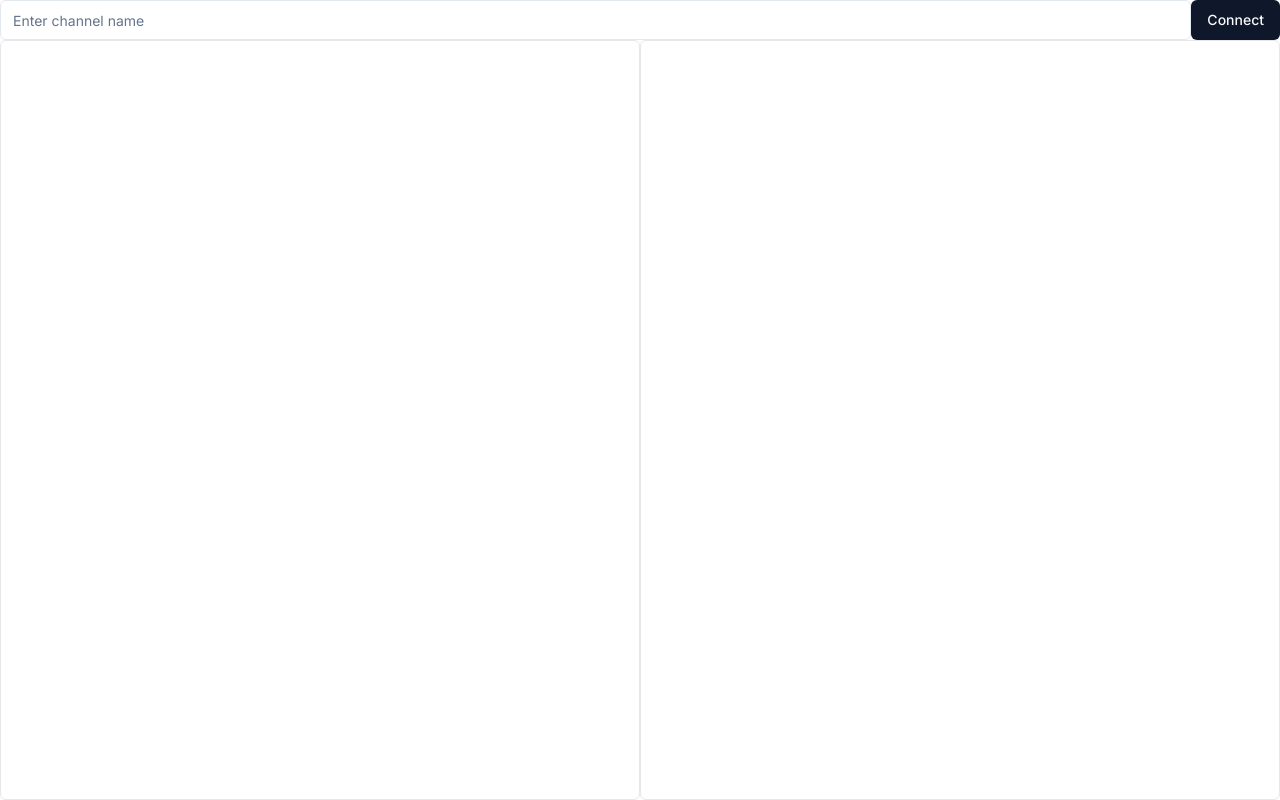
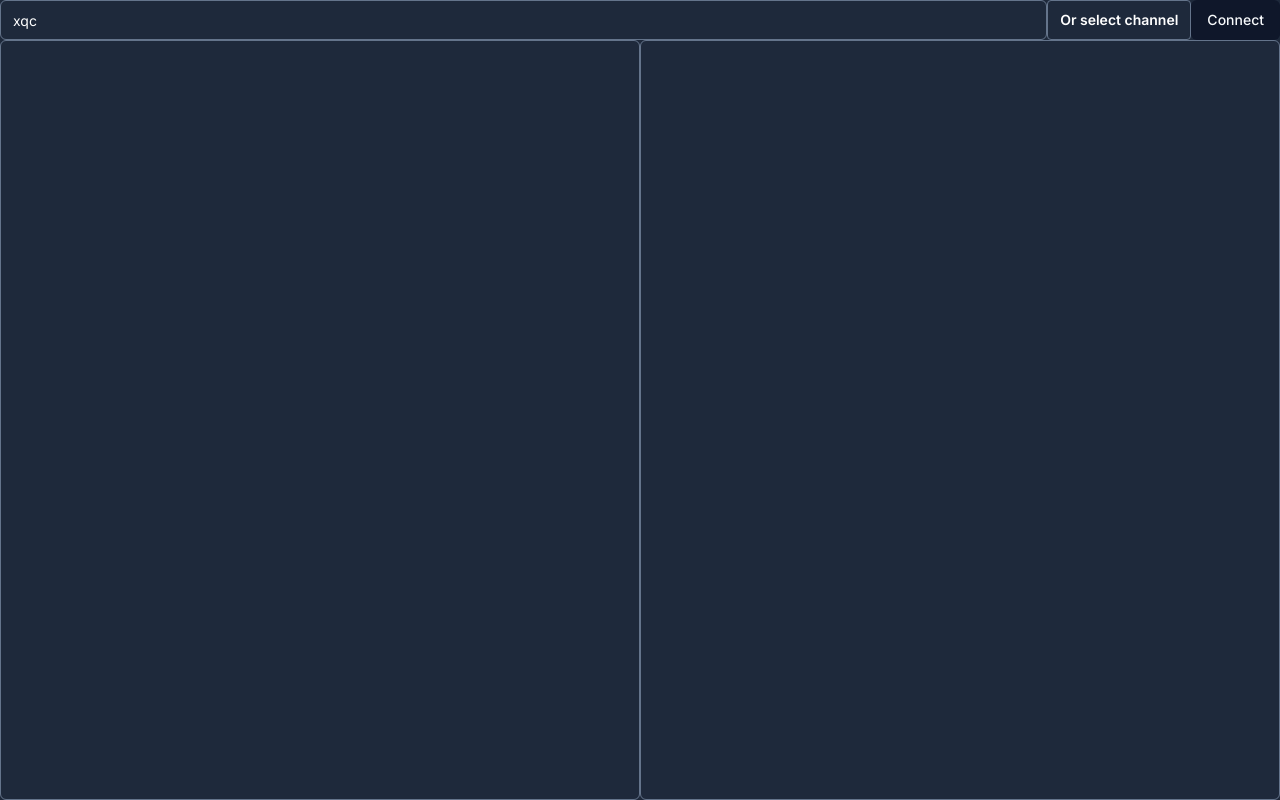
Before and after one commit to dizzzy7/the-project, a Next.js app: page /twitch-chat in a window 1280 px wide. Built offline with nearby package versions, Linux system fonts and the light colour scheme.

Commit message:
feat: add twitch chat reader to project, adjust scroll area to work with twitch chat reader

```diff
--- a/src/app/page.tsx
+++ b/src/app/page.tsx
@@ -20,13 +20,25 @@ export default function Home() {
       <FixedGradientTop />
       <Container>
         <Navigation />
-        <div className="sm:px-12 prose prose-invert prose-p:text-lg prose-h1:font-medium prose-h1:text-3xl justify-self-stretch">
+        <div className="sm:px-12 prose prose-invert prose-p:text-lg prose-h1:font-medium prose-h1:text-3xl justify-self-stretch max-w-none">
           <section id="app-previews" className="flex min-h-screen my-10">
             <div className="my-auto py-8">
               <h1>Things I have built:</h1>
-              <div className="sm:grid-cols-2 grid-cols-1 grid gap-2">
+              <div className="sm:grid-cols-2 xl:grid-cols-3 grid-cols-1 grid gap-2">
+                <Link className="relative" href="/twitch-chat">
+                  <span className="text-2xl drop-shadow-lg bg-slate-800/90 px-3 py-2 rounded-lg tracking-wide inline-block w-max absolute top-1/2 left-1/2 -translate-x-1/2 text-slate-200">
+                    Twitch Chat Reader
+                  </span>
+                  <Image
+                    className="w-full h-full object-cover object-left-top border"
+                    src={'/TwitchChatAppScreenshot.png'}
+                    alt="Twitch Chat App"
+                    width={800}
+                    height={800}
+                  />
+                </Link>
                 <Link className="relative" href="/notes">
-                  <span className="text-2xl drop-shadow-lg bg-black/20 px-3 py-2 rounded-lg font-bold inline-block w-max absolute top-1/2 left-1/2 -translate-x-1/2">
+                  <span className="text-2xl drop-shadow-lg bg-slate-800/70 px-3 py-2 rounded-lg inline-block w-max absolute top-1/2 left-1/2 -translate-x-1/2 text-slate-200 tracking-wide">
                     Notes App
                   </span>
                   <Image
@@ -56,7 +68,7 @@ export default function Home() {
                   />
                 </Link>
                 <Link className="relative" href="/pen-tool">
-                  <span className="text-2xl drop-shadow-lg bg-black/20 px-3 py-2 rounded-lg font-bold inline-block w-max absolute top-1/2 left-1/2 -translate-x-1/2">
+                  <span className="text-2xl drop-shadow-lg bg-slate-800/70 px-3 py-2 rounded-lg inline-block w-max absolute top-1/2 left-1/2 -translate-x-1/2 text-slate-200 tracking-wide">
                     Pen Tool Experiment
                   </span>
                   <Image
--- a/src/components/TwitchChat.tsx
+++ b/src/components/TwitchChat.tsx
@@ -1,10 +1,11 @@
 'use client'
 
-import { useCallback, useEffect, useRef, useState } from 'react'
+import { useCallback, useEffect, useMemo, useRef, useState } from 'react'
 import { Client } from 'tmi.js'
 import { Input } from './ui/input'
 import { Button } from './ui/button'
 import { ScrollArea, ScrollBar } from './ui/scroll-area'
+import { DropdownMenu, DropdownMenuContent, DropdownMenuItem, DropdownMenuLabel, DropdownMenuSeparator, DropdownMenuTrigger } from './ui/dropdown-menu'
 
 export type Message = {
   id: string,
@@ -14,15 +15,19 @@ export type Message = {
   color?: string,
 }
 
+
 const TwitchChat = () => {
-  const [channel, setChannel] = useState('')
+  const [channel, setChannel] = useState('xqc')
   const [messages, setMessages] = useState<Message[]>([])
+  const [isConnecting, setIsConnecting] = useState(false)
   const [isConnected, setIsConnected] = useState(false)
   const [client, setClient] = useState<Client | null>(null)
 
-  const [scrolling, setScrolling] = useState(false)
+  const [isScrolling, setIsScrolling] = useState(false)
   const secondColumnChat = useRef<HTMLDivElement | null>(null)
   const mainChat = useRef<HTMLDivElement | null>(null)
+
+  const developersChoice = useMemo(() => ['xqc', 'ludwig', 'tenz', 'avoidingthepuddle', '39daph', 'sodapoppin'], [])
 
   const connectToChannel = () => {
     if (!channel || isConnected) return
@@ -35,6 +40,7 @@ const TwitchChat = () => {
 
     tmiClient.on('connected', () => {
       setIsConnected(true)
+      setIsConnecting(false)
       setMessages(prev => [...prev, {
         id: crypto.randomUUID(),
         type: 'system',
@@ -69,6 +75,7 @@ const TwitchChat = () => {
       client.disconnect()
       setClient(null)
       setIsConnected(false)
+      setIsConnecting(false)
       setMessages(prev => [...prev, {
         id: crypto.randomUUID(),
         type: 'system',
@@ -83,11 +90,13 @@ const TwitchChat = () => {
         client.disconnect()
       }
     }
-  }, [client])
+  }, [])
 
-  const setScroll = useCallback(() => {
+  //
+  const scrollToBottom = useCallback(() => {
     if (messages && secondColumnChat.current && mainChat.current) {
-      secondColumnChat.current.scrollTop = mainChat.current.scrollHeight - secondColumnChat.current.clientHeight * 2
+      secondColumnChat.current.scrollTop = secondColumnChat.current.scrollHeight - secondColumnChat.current.clientHeight * 2
+
 
     }
     if (messages && mainChat.current) {
@@ -96,11 +105,29 @@ const TwitchChat = () => {
   }, [])
 
   useEffect(() => {
-    setScroll()
+    if (!isScrolling) {
+      scrollToBottom()
+    }
   }, [messages])
 
+  const renderedMessages = (
+    messages.map(({ id, type, username, message, color }) => (
+      <div key={id} className='py-1'>{
+        type === 'system' ? (
+          <p className='text-sm text-gray-500 italic'>{message}</p>
+        ) : (
+          <p className='text-sm text-white'>
+            <span style={{ color }} className='font-bold'>{username}: </span>
+            {message}
+          </p>
+        )
+      }</div>
+    ))
+
+  )
+
   return (
-    <div className='flex flex-col max-h-screen h-screen'>
+    <div className='flex flex-col max-h-screen h-screen bg-slate-800 prose-invert'>
       <div className='flex'>
         <Input
           type='text'
@@ -108,8 +135,18 @@ const TwitchChat = () => {
           value={channel}
           onChange={(e) => setChannel(e.target.value)}
           disabled={isConnected}
-          className='flex-shrink'
+          className='flex-shrink bg-slate-800 text-white border-slate-500'
         />
+        <DropdownMenu>
+          <DropdownMenuTrigger disabled={isConnected} className='whitespace-nowrap rounded border px-3 text-sm font-semibold disabled:text-gray-400 border-slate-500 text-white'>Or select channel</DropdownMenuTrigger>
+          <DropdownMenuContent>
+            <DropdownMenuLabel>Developers Choice</DropdownMenuLabel>
+            <DropdownMenuSeparator />
+            {developersChoice.map((item) =>
+              <DropdownMenuItem key={item} onClick={() => setChannel(item)}>{item}</DropdownMenuItem>
+            )}
+          </DropdownMenuContent>
+        </DropdownMenu>
         <Button
           className='mr-auto'
           onClick={isConnected ? disconnectFromChannel : connectToChannel}
@@ -118,39 +155,58 @@ const TwitchChat = () => {
           {isConnected ? 'Disconnect' : 'Connect'}
         </Button>
       </div>
-      <div className='flex flex-grow h-[calc(100%_-_40px)]'>
-        <ScrollArea viewportRef={secondColumnChat} className='relative rounded-md border p-4 flex-1'>
-          {
-            messages.map(({ id, type, username, message, color }) => (
-              <div key={id} className='py-1'>{
-                type === 'system' ? (
-                  <p className='text-sm text-gray-500 italic'>{message}</p>
-                ) : (
-                  <p className='text-sm'>
-                    <span style={{ color }} className='font-bold'>{username}: </span>
-                    {message}
-                  </p>
-                )
-              }</div>
-            ))
-          }
+      <div className='flex flex-grow h-[calc(100%_-_40px)] relative'>
+        <ScrollArea
+          hideScrollbar={true}
+          viewportRef={secondColumnChat}
+          className='relative rounded-md border p-4 flex-1 border-slate-500'
+          onScrollCapture={(e) => {
+            e.preventDefault();
+            if (secondColumnChat.current) {
+              const chatScrollTop = secondColumnChat.current.scrollTop;
+              const chatClientHeight = secondColumnChat.current.clientHeight;
+              const chatScrollHeight = secondColumnChat.current.scrollHeight;
+
+              if ((chatScrollHeight - chatClientHeight) < chatClientHeight) {
+                secondColumnChat.current.scrollTop = 0;
+              } else if ((chatScrollHeight - chatClientHeight > chatClientHeight)) {
+
+              } else if ((chatScrollTop > (chatScrollHeight - chatClientHeight * 2)) && chatScrollTop > chatClientHeight) {
+                secondColumnChat.current.scrollTop = chatScrollHeight - chatClientHeight
+              }
+            }
+          }}
+        >
+          <div className='w-full h-[calc(100vh_-_74px)]'></div>
+          {renderedMessages}
         </ScrollArea>
-        <ScrollArea className="rounded-md border p-4 flex-1" viewportRef={mainChat}>
-          {
-            messages.map(({ id, type, username, message, color }) => (
-              <div key={id} className='py-1'>{
-                type === 'system' ? (
-                  <p className='text-sm text-gray-500 italic'>{message}</p>
-                ) : (
-                  <p className='text-sm'>
-                    <span style={{ color }} className='font-bold'>{username}: </span>
-                    {message}
-                  </p>
-                )
-              }</div>
-            ))
-          }
+        <ScrollArea
+          className="rounded-md border p-4 flex-1 border-slate-500"
+          viewportRef={mainChat}
+          onScrollCapture={(e) => {
+            if (mainChat.current) {
+
+              const chatScrollTop = mainChat.current?.scrollTop
+              const chatClientHeight = mainChat.current?.clientHeight
+              const chatScrollHeight = mainChat.current?.scrollHeight
+
+              if ((chatScrollTop + chatClientHeight !== chatScrollHeight)) {
+                setIsScrolling(true)
+              } else {
+                setIsScrolling(false)
+              }
+
+            }
+
+            if (mainChat.current && secondColumnChat.current) {
+              secondColumnChat.current.scrollTop = mainChat.current.scrollTop
+            }
+          }}
+        >
+          {renderedMessages}
         </ScrollArea>
+        {isScrolling && (<div className='absolute bottom-6 left-1/2 -translate-x-1/2 bg-slate-500 text-slate-100 px-3 py-2 rounded' onClick={() => setIsScrolling(false)}>SCROLLING</div>)}
+
       </div>
     </div>
   )
--- a/src/components/ui/scroll-area.tsx
+++ b/src/components/ui/scroll-area.tsx
@@ -8,9 +8,10 @@ import { cn } from "@/lib/utils"
 const ScrollArea = React.forwardRef<
   React.ElementRef<typeof ScrollAreaPrimitive.Root>,
   React.ComponentPropsWithoutRef<typeof ScrollAreaPrimitive.Root> & {
-    viewportRef?: React.LegacyRef<HTMLDivElement>
+    viewportRef?: React.LegacyRef<HTMLDivElement>,
+    hideScrollbar?: boolean
   }
->(({ className, children, viewportRef, ...props }, ref) => (
+>(({ className, children, viewportRef, hideScrollbar = false, ...props }, ref) => (
   <ScrollAreaPrimitive.Root
     ref={ref}
     className={cn("relative overflow-hidden", className)}
@@ -19,7 +20,7 @@ const ScrollArea = React.forwardRef<
     <ScrollAreaPrimitive.Viewport ref={viewportRef} className="h-full w-full rounded-[inherit] relative">
       {children}
     </ScrollAreaPrimitive.Viewport>
-    <ScrollBar />
+    <ScrollBar className={hideScrollbar ? "hidden" : ''} />
     <ScrollAreaPrimitive.Corner />
   </ScrollAreaPrimitive.Root>
 ))
```
Also changed, not shown: public/TwitchChatAppScreenshot.png (added).
